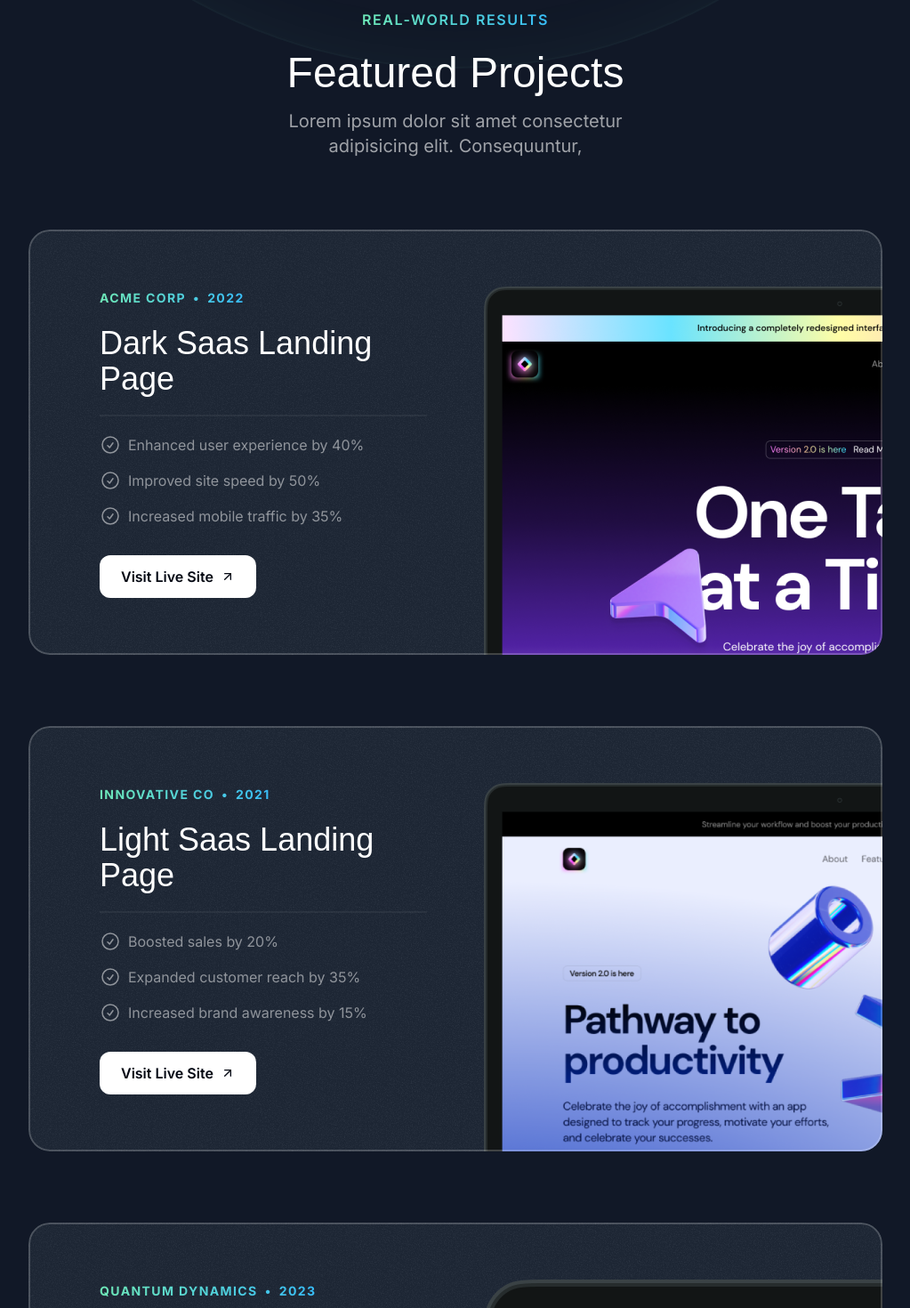
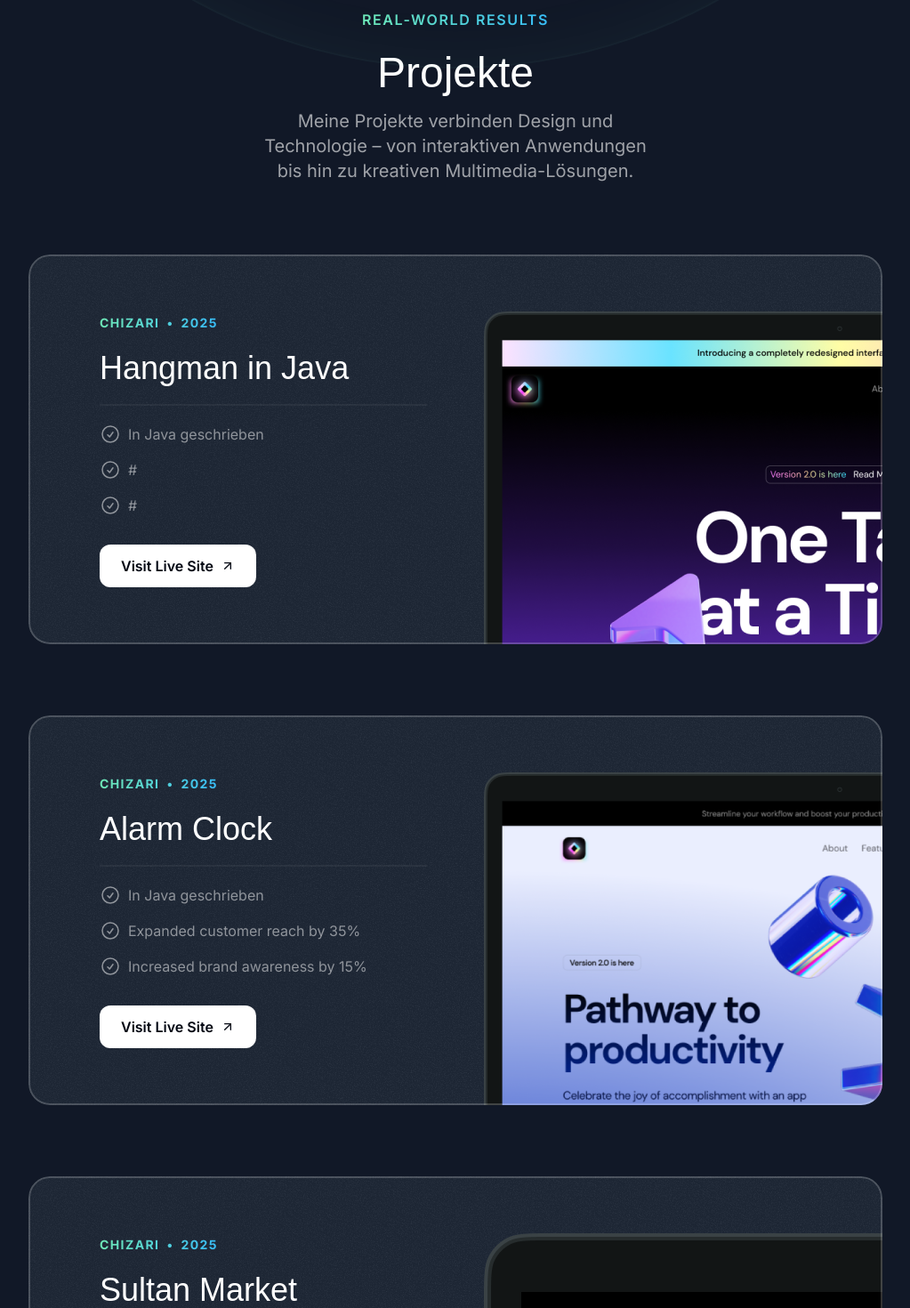
Before and after one commit to ArdeRBS/portfoliov2, a Next.js app: page / in a window 1280 px wide. Shown: the part 980-2450 px from the top of the page at 89% size, without its empty margins (128-1151 px from the left). Built offline with nearby package versions, Linux system fonts and the light colour scheme; a web font is replaced by a local one.

Commit message:
Personalisiert

```diff
--- a/src/sections/About.tsx
+++ b/src/sections/About.tsx
@@ -110,7 +110,7 @@ export const AboutSection = () => {
             <Card className="h-[320px] md:col-span-3 lg:col-span-2">
               <CardHeader
                 title="My Toolbox"
-                description="Lorem ipsum dolor sit, amet consectetur adipisicing elit."
+                description="Meine Tools womit ich arbeite"
                 className=""
               />
               <ToolBoxItems items={toolboxItems} classname="" />
@@ -125,7 +125,7 @@ export const AboutSection = () => {
             <Card className="h-[320px] p-0 flex flex-col col-span-3 lg:col-span-2">
               <CardHeader
                 title="Beyond the code"
-                description="Lorem ipsum dolor sit, amet consectetur adipisicing elit."
+                description="Meine Hobbys"
                 className="px-6 py-6"
               />
               <div className="relative flex-1">
--- a/src/sections/Hero.tsx
+++ b/src/sections/Hero.tsx
@@ -21,7 +21,14 @@ export const HeroSection = () => {
         <div className="size-[1020px] hero-ring"></div>
         <div className="size-[1220px] hero-ring"></div>
 
-        <HeroOrbit size={430} rotation={-14} shouldOrbit orbitDuration="30s" shouldSpin spinDuration="6s">
+        <HeroOrbit
+          size={430}
+          rotation={-14}
+          shouldOrbit
+          orbitDuration="30s"
+          shouldSpin
+          spinDuration="6s"
+        >
           <SparkleIcon className="size-8 text-emerald-300/20" />
         </HeroOrbit>
         <HeroOrbit size={440} rotation={79} shouldOrbit orbitDuration="32s">
@@ -33,10 +40,24 @@ export const HeroSection = () => {
         <HeroOrbit size={530} rotation={178} shouldOrbit orbitDuration="36s">
           <SparkleIcon className="size-10 text-emerald-300/20" />
         </HeroOrbit>
-        <HeroOrbit size={550} rotation={20} shouldOrbit orbitDuration="38s" shouldSpin spinDuration="6s">
+        <HeroOrbit
+          size={550}
+          rotation={20}
+          shouldOrbit
+          orbitDuration="38s"
+          shouldSpin
+          spinDuration="6s"
+        >
           <StarIcon className="size-12 text-emerald-300" />
         </HeroOrbit>
-        <HeroOrbit size={590} rotation={98} shouldOrbit orbitDuration="40s" shouldSpin spinDuration="6s">
+        <HeroOrbit
+          size={590}
+          rotation={98}
+          shouldOrbit
+          orbitDuration="40s"
+          shouldSpin
+          spinDuration="6s"
+        >
           <StarIcon className="size-8 text-emerald-300" />
         </HeroOrbit>
         <HeroOrbit size={650} rotation={-10} shouldOrbit orbitDuration="42s">
@@ -48,7 +69,14 @@ export const HeroSection = () => {
         <HeroOrbit size={720} rotation={88} shouldOrbit orbitDuration="46s">
           <div className="size-3 bg-emerald-300/20 rounded-full" />
         </HeroOrbit>
-        <HeroOrbit size={800} rotation={-72} shouldOrbit orbitDuration="48s" shouldSpin spinDuration="6s">
+        <HeroOrbit
+          size={800}
+          rotation={-72}
+          shouldOrbit
+          orbitDuration="48s"
+          shouldSpin
+          spinDuration="6s"
+        >
           <StarIcon className="size-28 text-emerald-300" />
         </HeroOrbit>
       </div>
@@ -70,11 +98,11 @@ export const HeroSection = () => {
         </div>
         <div className="max-w-lg mx-auto">
           <h1 className="font-serif text-3xl md:text-5xl text-center mt-8 tracking-wide">
-            Building Exceptional User Experiences
+            Portfolio von Ardeschir Chizari
           </h1>
           <p className="mt-4 text-center text-white/60 md:text-lg">
-            Lorem ipsum dolor sit amet consectetur adipisicing elit. Doloribus
-            adipisci accusantium sint sed explicabo.
+            Ich bin Ardeschir Chizari, Medieninformatik Student mit Leidenschaft
+            für digitale Medien und kreative Technologien.
           </p>
         </div>
         <div className="flex flex-col md:flex-row justify-center items-center mt-8 gap-4">
--- a/src/sections/Projects.tsx
+++ b/src/sections/Projects.tsx
@@ -10,39 +10,39 @@ import { Card } from "@/components/Card";
 
 const portfolioProjects = [
   {
-    company: "Acme Corp",
-    year: "2022",
-    title: "Dark Saas Landing Page",
+    company: "Chizari",
+    year: "2025",
+    title: "Hangman in Java",
+    results: [
+      { title: "In Java geschrieben" },
+      { title: "#" },
+      { title: "#" },
+    ],
+    link: "https://github.com/ArdeRBS/Hangman",
+    image: darkSaasLandingPage,
+  },
+  {
+    company: "Chizari",
+    year: "2025",
+    title: "Alarm Clock",
+    results: [
+      { title: "In Java geschrieben" },
+      { title: "Expanded customer reach by 35%" },
+      { title: "Increased brand awareness by 15%" },
+    ],
+    link: "https://github.com/ArdeRBS/Alarm-Clock",
+    image: lightSaasLandingPage,
+  },
+  {
+    company: "Chizari",
+    year: "2025",
+    title: "Sultan Market",
     results: [
       { title: "Enhanced user experience by 40%" },
       { title: "Improved site speed by 50%" },
       { title: "Increased mobile traffic by 35%" },
     ],
-    link: "https://youtu.be/4k7IdSLxh6w",
-    image: darkSaasLandingPage,
-  },
-  {
-    company: "Innovative Co",
-    year: "2021",
-    title: "Light Saas Landing Page",
-    results: [
-      { title: "Boosted sales by 20%" },
-      { title: "Expanded customer reach by 35%" },
-      { title: "Increased brand awareness by 15%" },
-    ],
-    link: "https://youtu.be/7hi5zwO75yc",
-    image: lightSaasLandingPage,
-  },
-  {
-    company: "Quantum Dynamics",
-    year: "2023",
-    title: "AI Startup Landing Page",
-    results: [
-      { title: "Enhanced user experience by 40%" },
-      { title: "Improved site speed by 50%" },
-      { title: "Increased mobile traffic by 35%" },
-    ],
-    link: "https://youtu.be/Z7I5uSRHMHg",
+    link: "https://github.com/ArdeRBS/Sultan-Market",
     image: aiStartupLandingPage,
   },
 ];
@@ -53,8 +53,8 @@ export const ProjectsSection = () => {
       <div className="container">
         <SectionHeader
           eyebrow="Real-World Results"
-          title="Featured Projects"
-          description="Lorem ipsum dolor sit amet consectetur adipisicing elit. Consequuntur,"
+          title="Projekte"
+          description="Meine Projekte verbinden Design und Technologie – von interaktiven Anwendungen bis hin zu kreativen Multimedia-Lösungen."
         />
         <div className="mt-10 md:mt-20 flex flex-col gap-20">
           {portfolioProjects.map((project, projectIndex) => (
@@ -62,7 +62,7 @@ export const ProjectsSection = () => {
               key={project.title}
               className=" px-8 pt-8 pb-0 md:pt-12 md:px-10 lg:pt-16 lg:px-20 sticky"
               style={{
-                top: `calc(64px + ${projectIndex * 40}px`
+                top: `calc(64px + ${projectIndex * 40}px`,
               }}
             >
               <div className="lg:grid lg:grid-cols-2 lg:gap-16">
```
